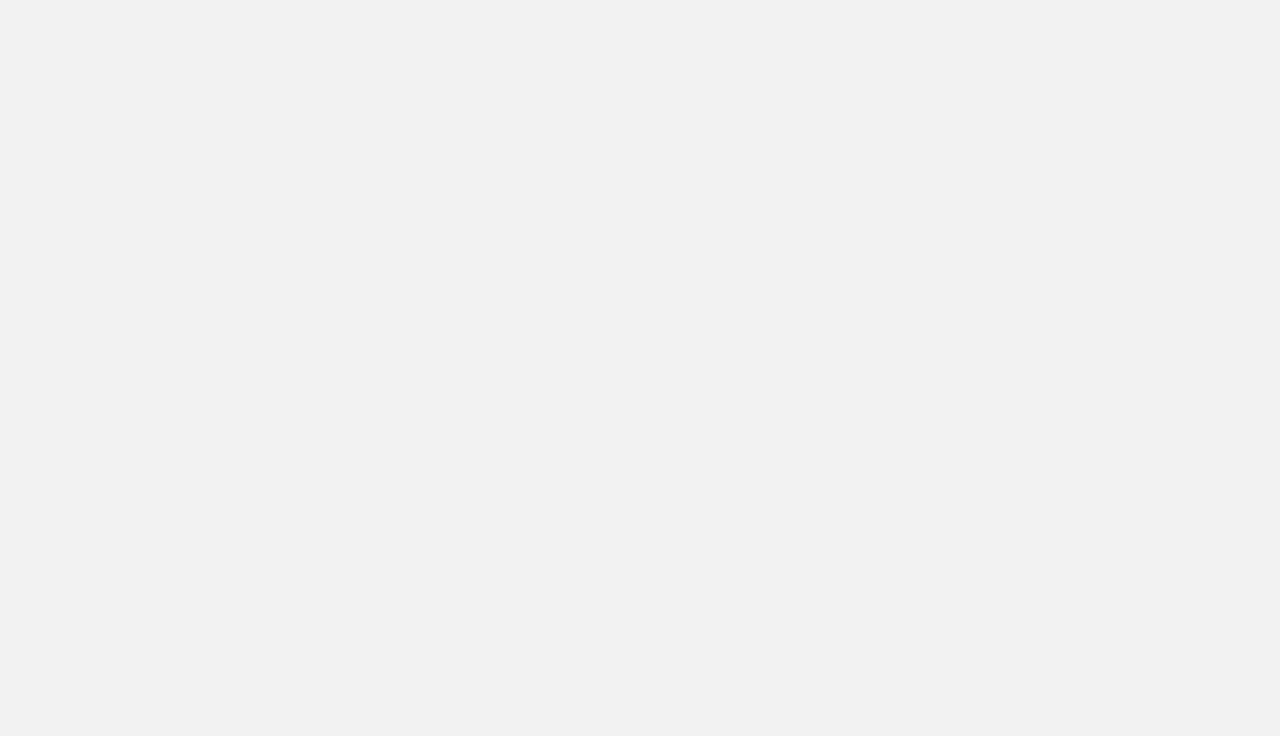
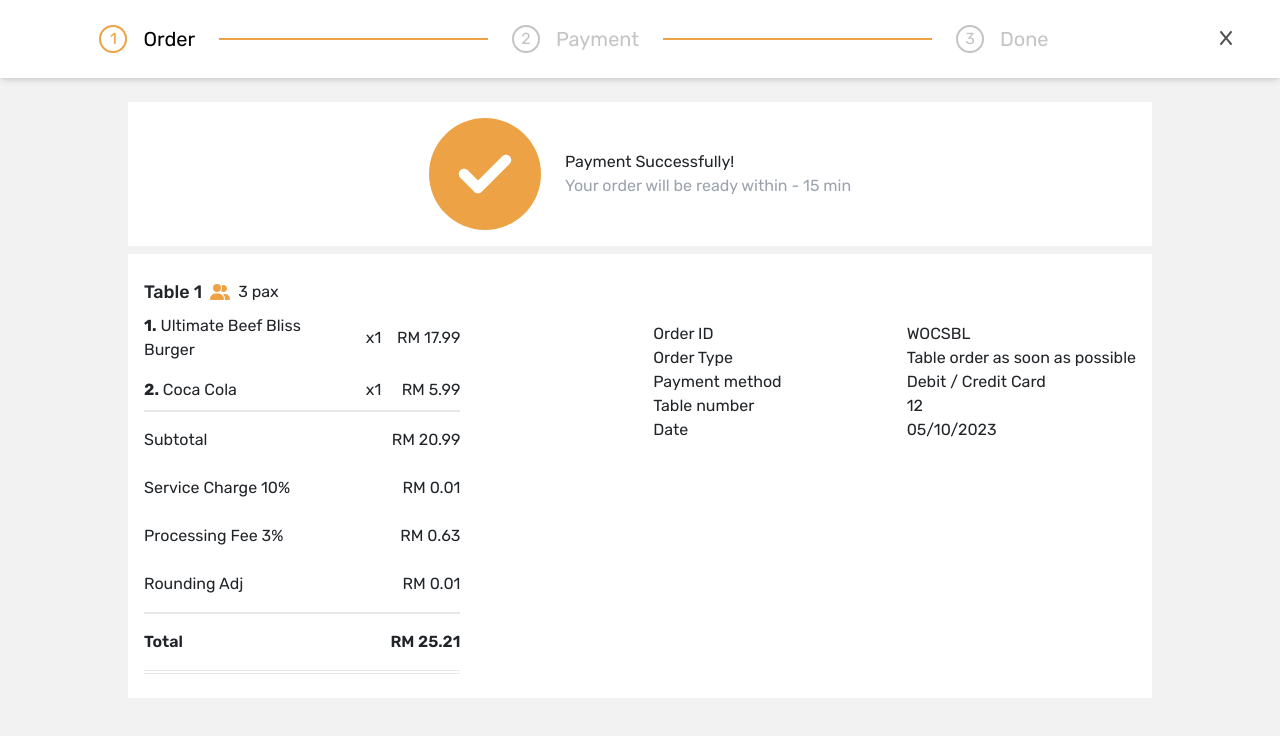
Before and after one commit to leewenghin/DineSmart, a React (Vite) app: page /paymentdetail in a window 1280 px wide. Before the commit this address had no page. Shown: the top 736 px of the page. Built offline with nearby package versions, Linux system fonts and the light colour scheme.

Commit message:
update finish paymentdetail

```diff
--- a/src/App.tsx
+++ b/src/App.tsx
@@ -2,12 +2,14 @@ import { BrowserRouter, Routes, Route } from "react-router-dom";
 import Product from "./pages/product_detail";
 import Menu from "./pages/menu";
 import "./App.css";
+import Payment_detail from "./pages/payment_detail";
 
 function App() {
   return (
     <BrowserRouter>
       <Routes>
         <Route path="/" element={<Menu />}></Route>
+        <Route path="/paymentdetail" element={<Payment_detail />}></Route>
         {
           /* Define routes */ <Route
             path="/menu"
--- a/src/pages/menu.tsx
+++ b/src/pages/menu.tsx
@@ -32,6 +32,7 @@ const dataArray: any[] = [
   },
 
 ];
+
 function menu() {
   const [activeCategory, setActiveCategory] = useState<number>(0);
 
@@ -53,7 +54,7 @@ function menu() {
           <div className="flex mx-auto md:container">
             <div className=" md:w-2/3 w-full">
               <ul className=" bg-white px-2 py-2">
-                <div className="flex justify-between overflow-x-auto overflow-hidden ">
+                <div className="flex justify-between overflow-x-auto  ">
                   {categories.map((category, index) => (
                     <li
                       key={index}
@@ -99,33 +100,7 @@ function menu() {
                 ))}
               </div>
 
-              {/* <div className=" bg-white mt-2 flex ">
-                <img
-                  src="../src/assets/img/potato.png"
-                  alt=""
-                  className="w-2/6 "
-                />
-                <div className="flex flex-column justify-between p-3 w-full truncate ">
-                  <p
-                    className="truncate line-clamp-2 whitespace-normal"
-                    style={{ WebkitLineClamp: 2 }}
-                  >
-                    Mashed Potatoes Mashed Potatoes Mashed Potatoes Mashed
-                    Potatoes Mashed Potatoes Mashed Potatoes Mashed Potatoes
-                    Mashed Potatoes Mashed Potatoes Mashed Potatoes Mashed
-                    Potatoes Mashed Potatoes Mashed Potatoes Mashed
-                    PotatoesMashed Potatoes Mashed Potatoes Mashed Potatoes
-                  </p>
-                  <div className="flex justify-end items-center group ">
-                    <p className="me-2 text-base">RM 5.99</p>
-                    <button className="bg-primaryColor rounded">
-                      <p className="  text-white  font-bold hover:bg-black/[.10] py-1 px-3 rounded">
-                        Order
-                      </p>
-                    </button>
-                  </div>
-                </div>
-              </div> */}
+
             </div>
             {/* Show Customer Order Cart When table screen size*/}
             <div className=" ms-1 md:!ms-5 w-1/3 hidden md:block">
--- a/src/pages/payment_detail.tsx
+++ b/src/pages/payment_detail.tsx
@@ -0,0 +1,192 @@
+import {
+  faAnglesRight,
+  faCartShopping,
+  faCircleCheck,
+  faMinus,
+  faPlus,
+  faUserGroup,
+  faX,
+  faXmark,
+} from "@fortawesome/free-solid-svg-icons";
+import { FontAwesomeIcon } from "@fortawesome/react-fontawesome";
+import { useState } from "react";
+import Order_modal from "../components/order_modal";
+import React from "react";
+
+const items = [
+  { label: "Subtotal", amount: "RM 20.99" },
+  { label: "Service Charge 10%", amount: "RM 0.01" },
+  { label: "Processing Fee 3%", amount: "RM 0.63" },
+  { label: "Rounding Adj", amount: "RM 0.01" },
+];
+
+function menu() {
+  var orderStep = true;
+  var paymentStep = false;
+  var doneStep = false;
+
+  // const [isConditionTrue, setIsConditionTrue] = useState(false);
+
+  // const toggleCondition = () => {
+  //   setIsConditionTrue(isConditionTrue);
+  // };
+
+  const numClass = (status: boolean) =>
+    status
+      ? "border-primaryColor text-primaryColor"
+      : "border-darkGreyColor text-darkGreyColor";
+
+  const lineClass = (status: boolean) =>
+    status ? "bg-primaryColor" : "bg-darkGreyColor";
+
+  const textClass = (status: boolean) =>
+    status ? "text-black" : "text-darkGreyColor";
+
+  return (
+    <>
+      <div className=" mx-1440">
+        <div className="bg-white flex items-center justify-between py-3 shadow-md pe-4">
+          <div></div>
+          <div className="flex items-center justify-center py-2 pe-5">
+            {/* Order Section */}
+            <span
+              className={`${numClass(
+                orderStep
+              )} step_num border-2 rounded-full flex w-7 h-7 justify-center`}
+            >
+              1
+            </span>
+            <p
+              className={`${textClass(orderStep)} ps-3 text-xl text-greyColor`}
+            >
+              Order
+            </p>
+            <div
+              className={`${lineClass(
+                paymentStep
+              )} horizontal-line flex w-vw-21 bg-primaryColor mx-4`}
+            ></div>
+
+            {/* Payment Section */}
+            <span
+              className={`${numClass(
+                paymentStep
+              )} step_num border-2 rounded-full flex w-7 h-7 justify-center`}
+            >
+              2
+            </span>
+            <p
+              className={`${textClass(
+                paymentStep
+              )} ps-3 text-xl text-greyColor`}
+            >
+              Payment
+            </p>
+            <div
+              className={`${lineClass(
+                doneStep
+              )} horizontal-line flex w-vw-21 bg-primaryColor mx-4`}
+            ></div>
+
+            {/* Done Section */}
+            <span
+              className={`${numClass(
+                doneStep
+              )} border-2 rounded-full flex w-7 h-7 justify-center`}
+            >
+              3
+            </span>
+            <p className={`${textClass(doneStep)} ps-3 text-xl text-greyColor`}>
+              Done
+            </p>
+          </div>
+
+          <a className="py-2 px-4" href="#">
+            <FontAwesomeIcon icon={faX} style={{ color: "#505153" }} />{" "}
+          </a>
+        </div>
+        <div className="max-w-screen-lg mx-auto mb-2 mt-4 w-full ">
+          <div className="p-3 bg-white sm:flex block text items-center justify-center">
+            <FontAwesomeIcon
+              icon={faCircleCheck}
+              style={{ color: "#eda345" }}
+              className="fa-7x me-4"
+            />
+            <div className="">
+              <p className="">Payment Successfully!</p>
+              <p className="text-gray-400">
+                Your order will be ready within - 15 min
+              </p>
+            </div>
+          </div>
+        </div>
+        <div className="md:px-20 px-3 py-4 bg-white max-w-screen-lg mx-auto w-full">
+            <div className=" flex items-center ">
+              <p className="font-medium text-lg ">Table 1</p>
+              <FontAwesomeIcon
+                icon={faUserGroup}
+                style={{ color: "#eda345" }}
+                className="mx-2"
+              />
+              3 pax
+            </div>
+            <div className=" md:flex block justify-between gap-4">
+              <div>
+                <table className="w-full">
+                  <tbody>
+                    <tr className="">
+                      <td className="w-1/2 py-2">
+                        <span className="font-bold">1.</span> Ultimate Beef
+                        Bliss Burger
+                      </td>
+                      <td className="w-1/4 text-right py-2">x1</td>
+                      <td className="w-1/4 text-right py-2">RM 17.99</td>
+                    </tr>
+                    <tr>
+                      <td className="w-1/2 py-2">
+                        <span className="font-bold">2.</span> Coca Cola
+                      </td>
+                      <td className="w-1/4 text-right py-2">x1</td>
+                      <td className="w-1/4 text-right py-2">RM 5.99</td>
+                    </tr>
+                  </tbody>
+                </table>
+                <div className="border-b-2 border-t-2 grid grid-cols-2 gap-4 py-3">
+                  {items.map((item, index) => (
+                    <React.Fragment key={index}>
+                      <p>{item.label}</p>
+                      <p className="text-end">{item.amount}</p>
+                    </React.Fragment>
+                  ))}
+                </div>
+                <div className="flex justify-between font-semibold border-double border-b-4 py-3">
+                  <p>Total</p>
+                  <p>RM 25.21</p>
+                </div>
+              </div>
+              <div>
+                <div className="grid grid-cols-2 gap-4 py-3">
+                  <div>
+                    <p>Order ID</p>
+                    <p>Order Type</p>
+                    <p>Payment method</p>
+                    <p>Table number</p>
+                    <p>Date</p>
+                  </div>
+                  <div>
+                    <p>WOCSBL</p>
+                    <p>Table order as soon as possible</p>
+                    <p>Debit / Credit Card</p>
+                    <p>12</p>
+                    <p>05/10/2023</p>
+                  </div>
+                </div>
+              </div>
+            </div>
+        </div>
+      </div>
+    </>
+  );
+}
+
+export default menu;
```
